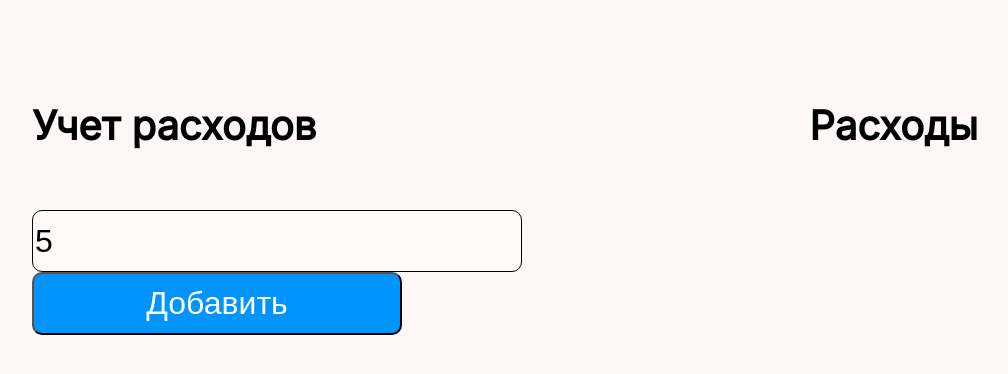
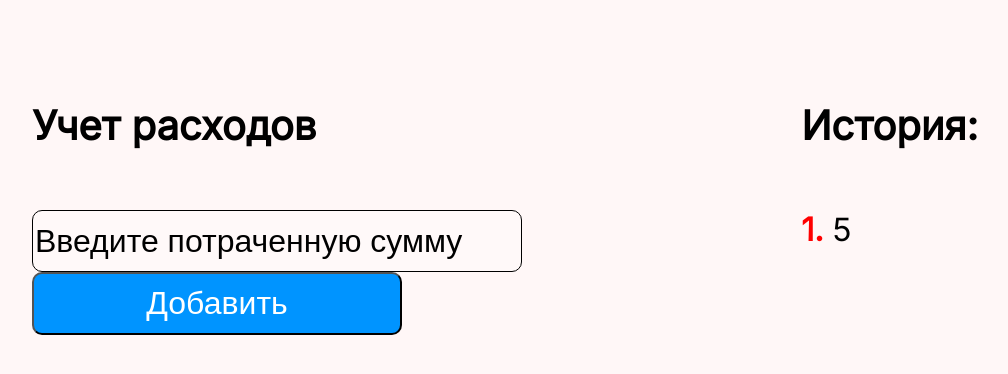
Before and after one commit to slowrunr/XpensesApp-calculator, a plain HTML site: page index.html in a window 1280 px wide. Both pictures are taken after typing "5" into the empty fields and a click on the button "Добавить". Shown: the whole page, without its empty margins (135-1143 px from the left). Drawn offline with Linux system fonts and the light colour scheme.

Commit message:
added expensesList output

```diff
--- a/index.css
+++ b/index.css
@@ -30,6 +30,7 @@ h2 {
   border-radius: 10px;
 }
 
+.expenses,
 .expenses__input,
 .expenses__input::placeholder {
   color: #000;
@@ -49,4 +50,18 @@ h2 {
   font-weight: 400;
   line-height: normal;
   border-radius: 10px;
+  cursor: pointer;
 }
+
+ol {
+  list-style: none;
+  counter-reset: my-awesome-counter;
+}
+ol li {
+  counter-increment: my-awesome-counter;
+}
+ol li::before {
+  content: counter(my-awesome-counter) ". ";
+  color: red;
+  font-weight: bold;
+}
--- a/index.html
+++ b/index.html
@@ -29,8 +29,8 @@
         <button id="addSumBtn" class="add__sum">Добавить</button>
       </div>
       <div class="output-data">
-        <h2>Расходы</h2>
-        <ul id="expenses" class="expenses"></ul>
+        <h2>История:</h2>
+        <div id="expenses" class="expenses"></div>
       </div>
     </div>
     <script src="index.js"></script>
--- a/index.js
+++ b/index.js
@@ -4,9 +4,26 @@ const addSumBtnNode = document.getElementById("addSumBtn");
 const expensesNode = document.getElementById("expenses");
 
 addSumBtnNode.addEventListener("click", function () {
-  const expense = expensesInputNode.value;
+  //1. receive data from input
+  if (!expensesInputNode.value === "") {
+    return;
+  }
+
+  const expense = parseInt(expensesInputNode.value);
+  expensesInputNode.value = "";
+
+  //2. save data
   expenses.push(expense);
   console.log(expenses);
-  //addExpense(expensesFromUser);
-  //renderExpenses();
+
+  //3. render list of expenses
+  let expensesListHTML = "";
+  expenses.forEach((element) => {
+    // цикл forEach нужен, чтобы поработать с каждым элементом списка и что-то в нём изменить
+    // - полная запись работы с элементом, но можно сократить.
+    // const elementHTML = `<li>${element}</li>;
+    //expensesListHtml += elementHTML;
+    expensesListHTML += `<li>${element}</li>`; // сокращенная запись работы с циклом
+  });
+  expensesNode.innerHTML = `<ol>${expensesListHTML}</ol>`;
 });
```
